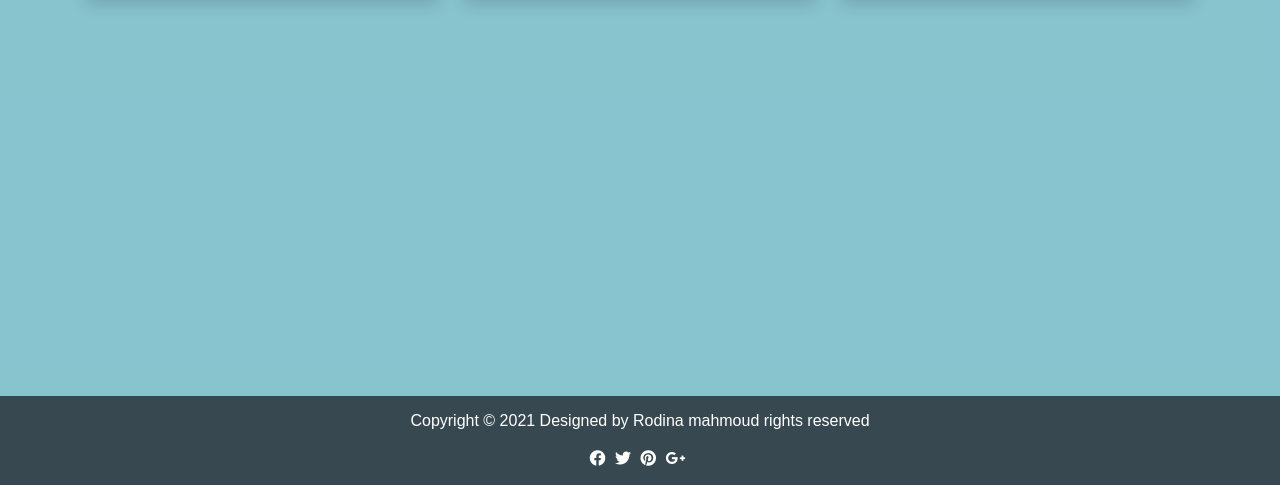
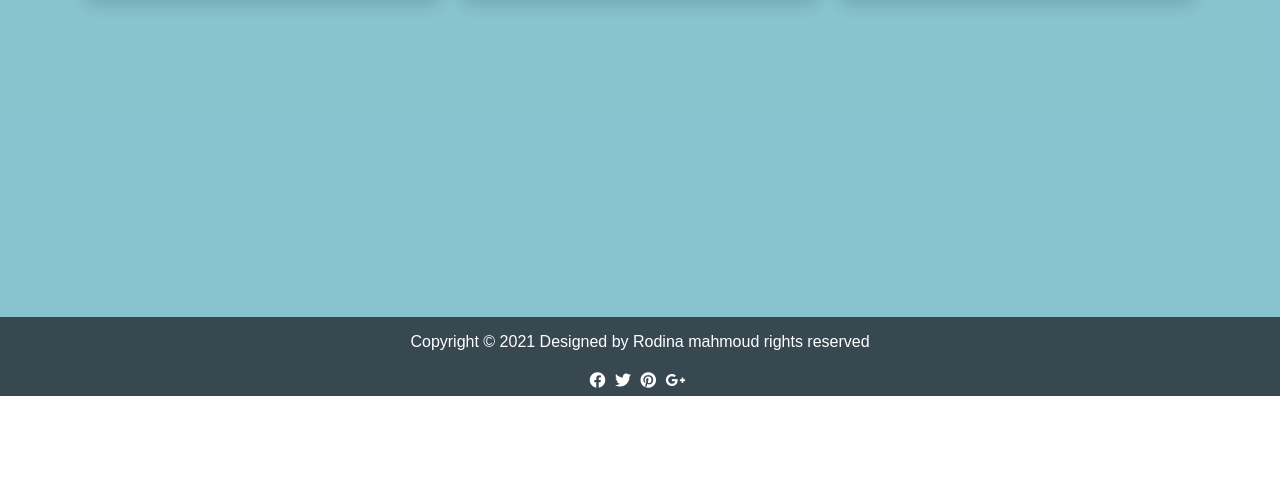
Before and after one commit to rodina12/weather_app, a plain HTML site: page index.html in a window 1280 px wide. Shown: the part 404-889 px from the top of the page. After the commit the page ends 800 px from the top, so only its background shows below. Drawn offline with Linux system fonts and the light colour scheme; no server answers; a web font is replaced by a local one.

Commit message:
first commit

```diff
--- a/css/style.css
+++ b/css/style.css
@@ -107,7 +107,7 @@ input:focus-visible {outline: none;}
     text-shadow: 0 0 1px #455a64,  0 0 1px #455a64;
 }
 /* Small to Medium Screen */
-@media (max-width: 991px)
+@media (max-width: 900px)
 {
 
 
@@ -132,7 +132,12 @@ input:focus-visible {outline: none;}
 /********* Start Footer *********/
 footer {
     background-color: #374850;
-    padding: 10px 0;
+
+    padding: 10px 10px 0px 10px;
+ position: fixed;
+    bottom: 0px;
+    right: 0;
+    left: 0;
 }
 
 footer i {
```
Also changed, not shown: index.html (+1 -1 lines).
